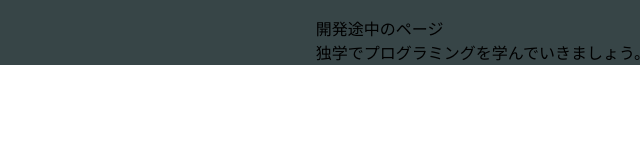
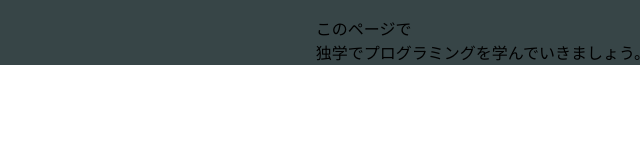
Before and after one commit to hotexp/salt57, a plain HTML site: page index.html in a window 1280 px wide. Shown: the full height of the page, 640-1280 px from the left. Drawn offline with Linux system fonts and the light colour scheme.

Commit message:
Update index.html

```diff
--- a/index.html
+++ b/index.html
@@ -13,7 +13,7 @@
       </div>
       <span class="fa fa-bars menu-icon"></span>
       <div class="header-right">
-      <p>開発途中のページ<br>独学でプログラミングを学んでいきましょう。</p>
+      <p>このページで<br>独学でプログラミングを学んでいきましょう。</p>
       </div>
     </div>
   </header>
```
